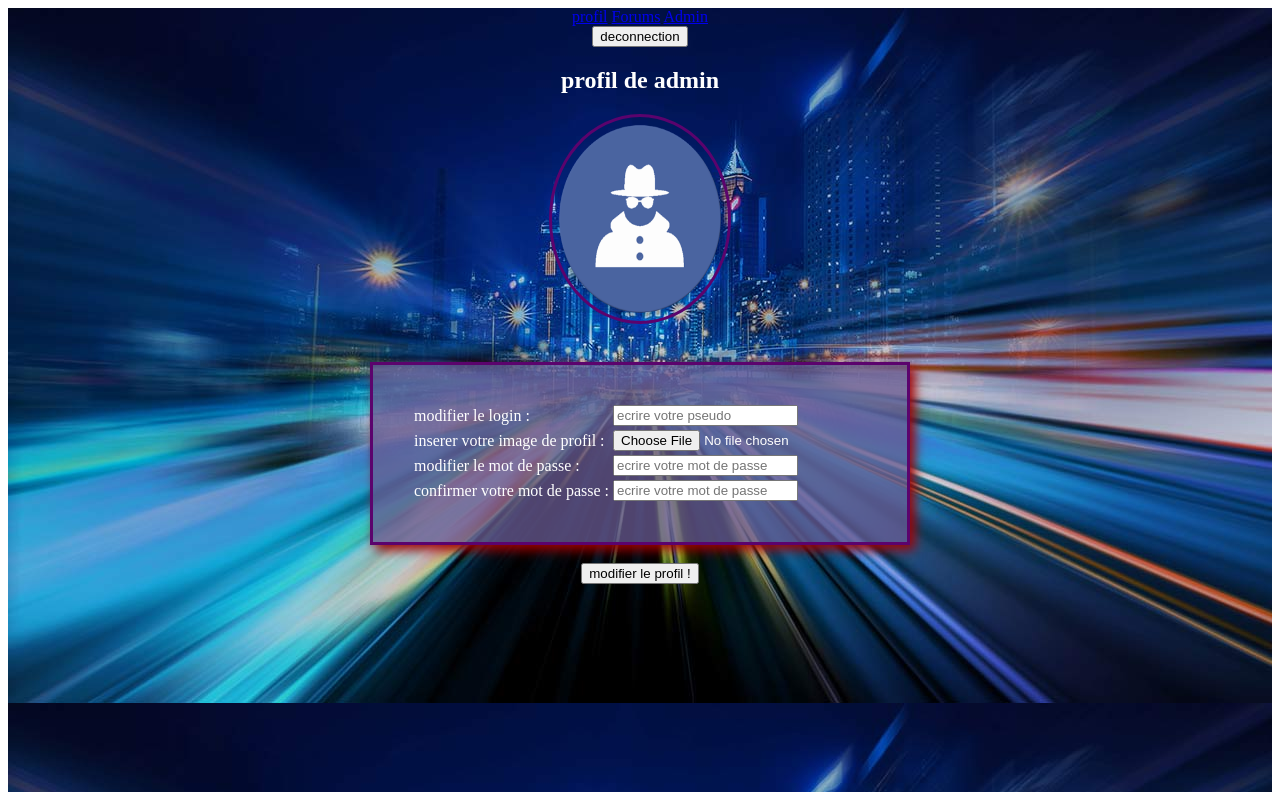
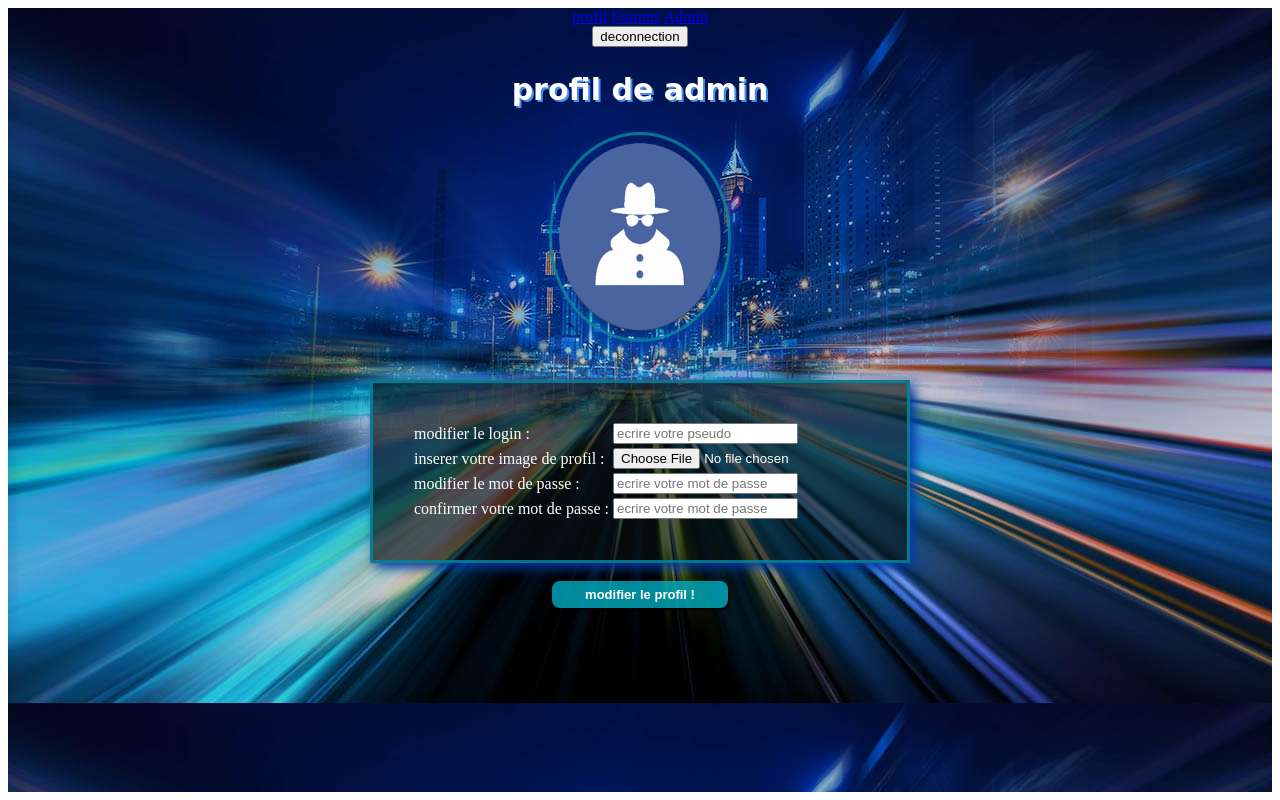
Before and after one commit to samuel-joly/Forum, a PHP site: page /profil.php in a window 1280 px wide. Run offline with PHP 8.4, Linux system fonts and the light colour scheme; a user stored in the database is signed in; data comes from the database, SQL or seed files in the repository.

Commit message:
inscription et profil fini en attente du header et footer pour verif css

```diff
--- a/css/profil.css
+++ b/css/profil.css
@@ -1,9 +1,10 @@
 .oc-img-profil
 {
-	border: solid #5b036d 3PX;
+	border: solid #07829ade 3PX;
     width: 14%;
     height: 26%;
     border-radius: 100%;
+    box-shadow: #0039a2 5px 5px 11PX;
 }
 .section-deventure
 {
@@ -14,15 +15,70 @@
 }
 .oc-tablinscri
 {
-	margin: auto;
-    background-color: #695a91c2;
+    margin: auto;
+    background-color: #091114a1;
     padding: 3%;
-    border: #5b036d solid 3px;
+    border: #07829ade solid 3px;
     margin-top: 3%;
-    box-shadow: #a20000 5px 5px 11PX;
+    box-shadow: #0039a2 5px 5px 11PX;
     color: white;
+}
+.buton-inscription
+{
+    width: 14%;
+    border: none;
+    padding: 6px 0 6px 0;
+    border-radius: 8px;
+    background: #00bcd4ba;
+    font: bold 13px Arial;
+    color: #fff;
+    box-shadow: 2px 2px black;
 }
 .oc-titreh
 {
 	    color: white;
+        font-size: 30px;
+    font-family: cursive;
+    text-shadow: 2px 2px #448dee;
 }
+.oc-tablinscri
+ {
+    -webkit-animation-name: fadeInDown;
+    animation-name: fadeInDown;
+    -webkit-animation-duration: 1s;
+    animation-duration: 3s;
+    -webkit-animation-fill-mode: both;
+    animation-fill-mode: both;
+  }
+
+  @-webkit-keyframes fadeInDown {
+    0% {
+      opacity: 0;
+      -webkit-transform: translate3d(0, -100%, 0);
+      transform: translate3d(0, -100%, 0);
+    }
+    100% {
+      opacity: 1;
+      -webkit-transform: none;
+      transform: none;
+    }
+  }
+
+  @keyframes fadeInDown {
+    0% {
+      opacity: 0;
+      -webkit-transform: translate3d(0, -100%, 0);
+      transform: translate3d(0, -100%, 0);
+    }
+    100% {
+      opacity: 1;
+      -webkit-transform: none;
+      transform: none;
+    }
+  }
+
+  @-webkit-keyframes fadeIn { from { opacity:0; } to { opacity:1; } }
+  @-moz-keyframes fadeIn { from { opacity:0; } to { opacity:1; } }
+  @keyframes fadeIn { from { opacity:0; } to { opacity:1; } }
+
+}
```
Also changed, not shown: css/inscription.css (+12 -0 lines), profilPics/.12.gif (added).
